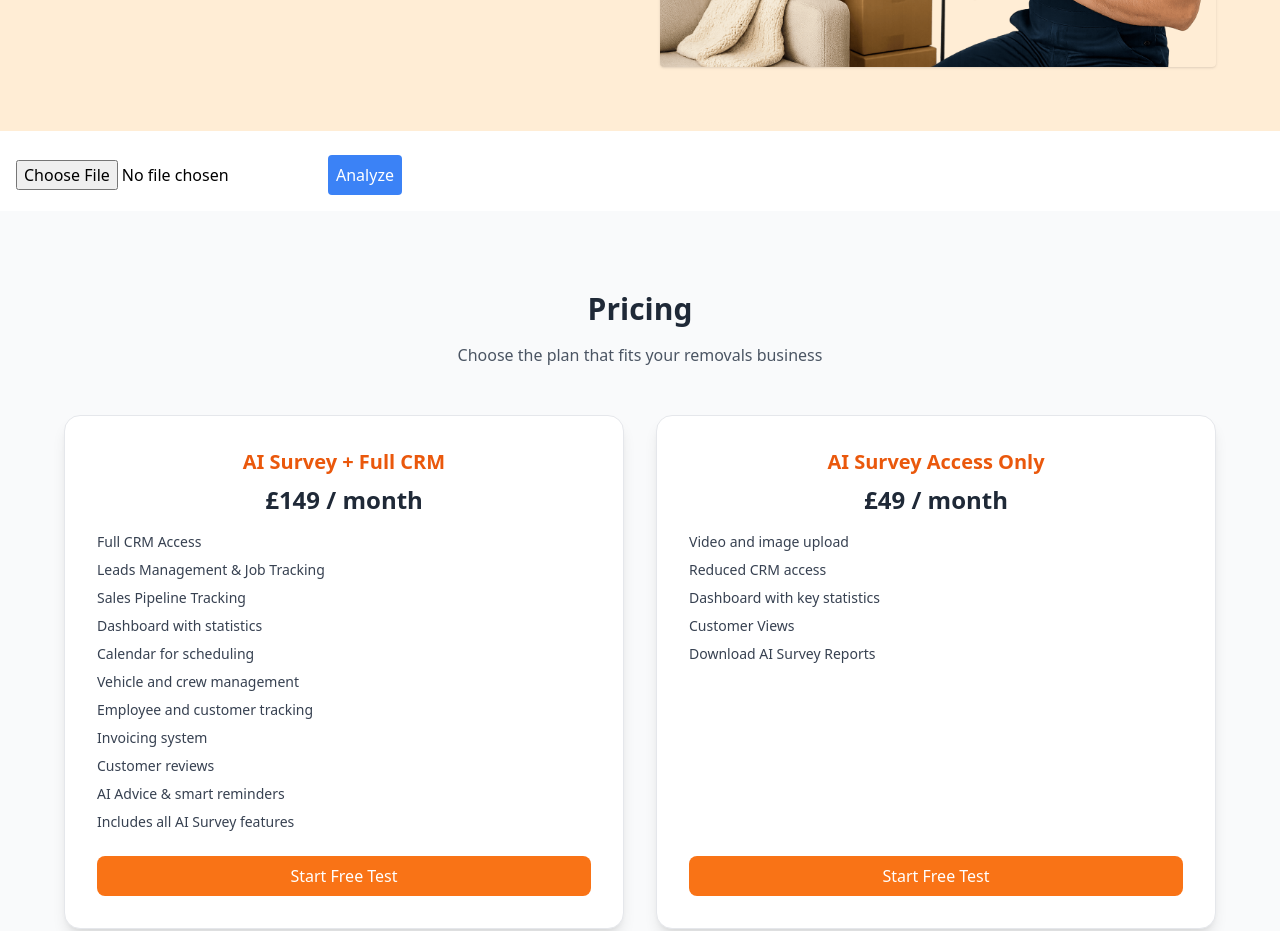
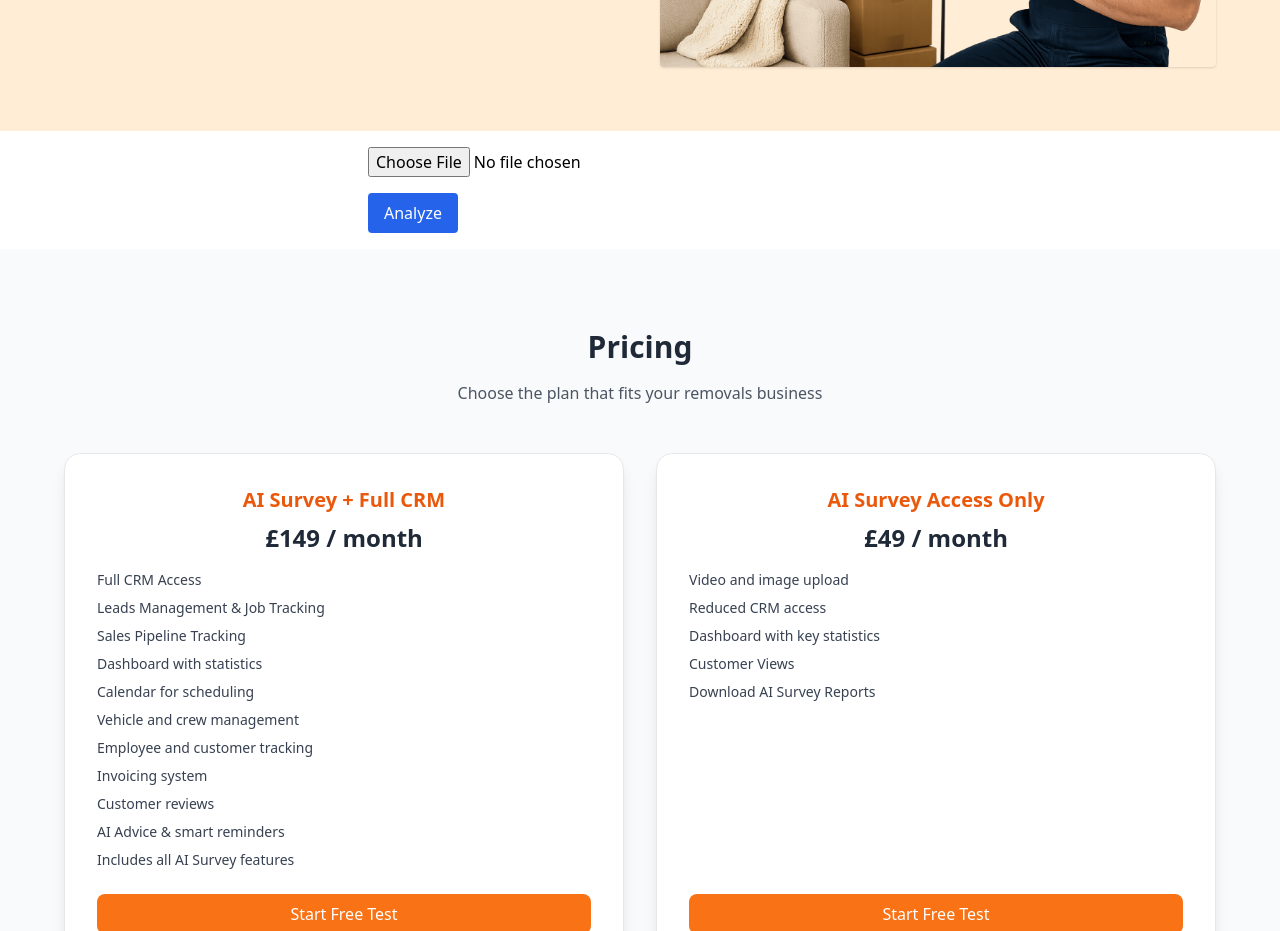
Before and after one commit to Gullmegler/mitt-prosjekt, a React (Create React App) app: page / in a window 1280 px wide. Shown: the part 840-1771 px from the top of the page. Built offline with nearby package versions, Linux system fonts and the light colour scheme.

Commit message:
Update UploadSection.jsx

```diff
--- a/src/components/UploadSection.jsx
+++ b/src/components/UploadSection.jsx
@@ -1,8 +1,10 @@
 import React, { useState } from "react";
 
 function UploadSection() {
+  const [image, setImage] = useState(null);
   const [result, setResult] = useState(null);
-  const [image, setImage] = useState(null);
+  const [loading, setLoading] = useState(false);
+  const [error, setError] = useState("");
 
   const handleFileChange = (e) => {
     const file = e.target.files[0];
@@ -11,12 +13,16 @@ function UploadSection() {
     const reader = new FileReader();
     reader.onloadend = () => {
       setImage(reader.result);
+      setResult(null); // reset result
+      setError("");
     };
     reader.readAsDataURL(file);
   };
 
   const handleSubmit = async () => {
     if (!image) return;
+    setLoading(true);
+    setError("");
     try {
       const response = await fetch("http://localhost:4000/api/analyze", {
         method: "POST",
@@ -24,26 +30,67 @@ function UploadSection() {
         body: JSON.stringify({ imageBase64: image }),
       });
       const data = await response.json();
-      setResult(data.result);
-    } catch (error) {
-      console.error("Error:", error);
+      setResult(data.result); // forventet format: { objects: [], text: [], logos: [] }
+    } catch (err) {
+      setError("Noe gikk galt under analysen.");
+    } finally {
+      setLoading(false);
     }
   };
 
   return (
-    <div className="p-4">
-      <input type="file" accept="image/*" onChange={handleFileChange} />
-      <button onClick={handleSubmit} className="mt-2 p-2 bg-blue-500 text-white rounded">
-        Analyze
+    <div className="p-4 max-w-xl mx-auto">
+      <input
+        type="file"
+        accept="image/*"
+        onChange={handleFileChange}
+        className="block mb-4"
+      />
+      {image && (
+        <div className="mb-4">
+          <img
+            src={image}
+            alt="Preview"
+            className="w-full max-h-64 object-contain border rounded"
+          />
+        </div>
+      )}
+      <button
+        onClick={handleSubmit}
+        className="bg-blue-600 text-white px-4 py-2 rounded hover:bg-blue-700"
+        disabled={loading}
+      >
+        {loading ? "Analyserer..." : "Analyze"}
       </button>
+
+      {error && <p className="text-red-500 mt-4">{error}</p>}
+
       {result && (
-        <div className="mt-4">
-          <h3>Detected:</h3>
-          <ul>
-            {result.map((item, i) => (
-              <li key={i}>{item}</li>
-            ))}
-          </ul>
+        <div className="mt-6 space-y-4">
+          <div>
+            <h3 className="font-semibold text-lg">Detected Objects</h3>
+            <ul className="list-disc ml-5">
+              {result.objects?.map((item, i) => (
+                <li key={`obj-${i}`}>{item}</li>
+              ))}
+            </ul>
+          </div>
+          <div>
+            <h3 className="font-semibold text-lg">Detected Text</h3>
+            <ul className="list-disc ml-5">
+              {result.text?.map((item, i) => (
+                <li key={`text-${i}`}>{item}</li>
+              ))}
+            </ul>
+          </div>
+          <div>
+            <h3 className="font-semibold text-lg">Detected Logos</h3>
+            <ul className="list-disc ml-5">
+              {result.logos?.map((item, i) => (
+                <li key={`logo-${i}`}>{item}</li>
+              ))}
+            </ul>
+          </div>
         </div>
       )}
     </div>
```
